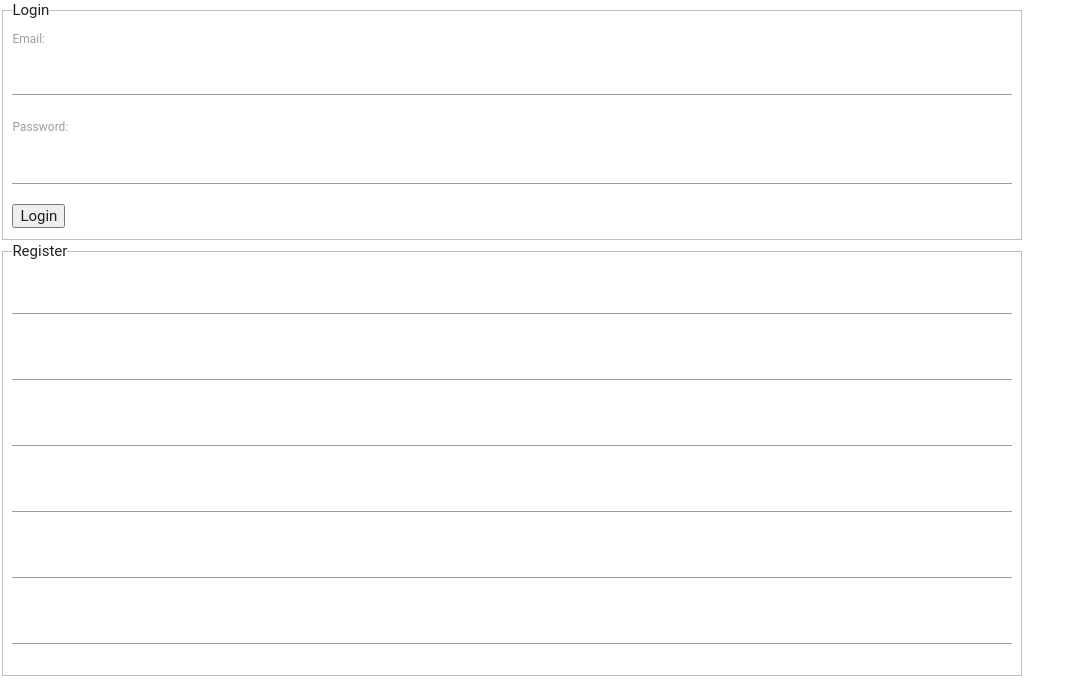
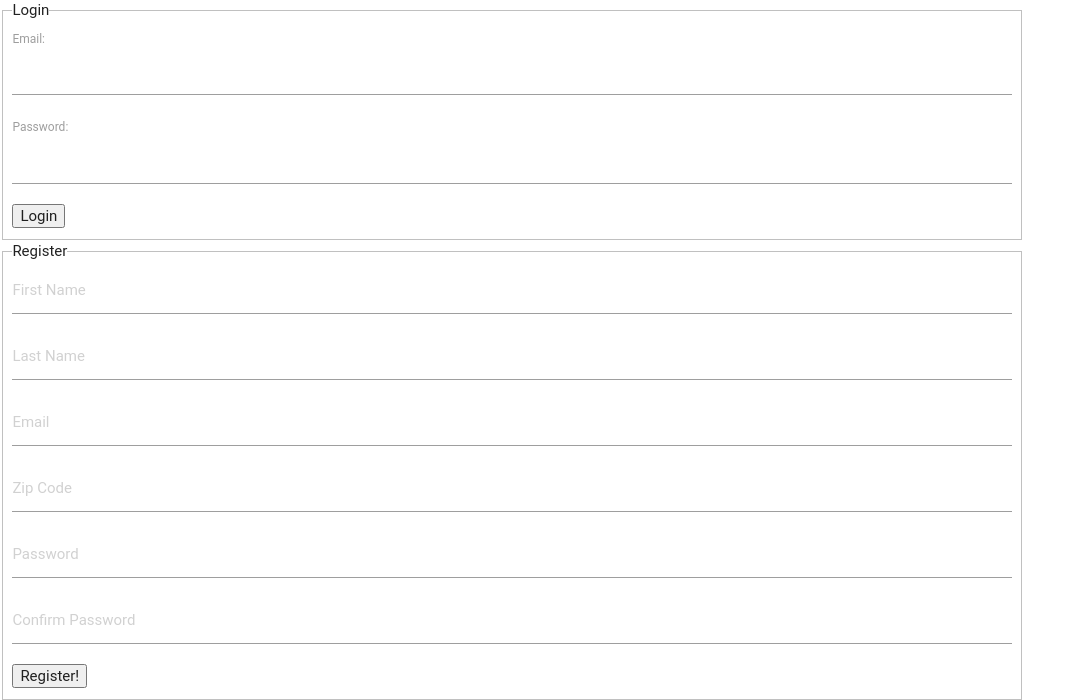
Before and after one commit to bobthewalrus/meetpup, a Django app: template login/apps/login_registration/templates/login_registration/success.html in a window 1280 px wide. Shown: the part 977-1677 px from the top of the page, without its empty margins (0-1083 px from the left). Before the commit the page ends 1653 px from the top, so only its background shows below. Run offline with Django 3.2, Linux system fonts and the light colour scheme; the template is opened without the code that fills it, so the values that code supplies are empty; parts of the project's set-up code (start-up, migrations or seed data) failed here and were passed over; some libraries are stand-ins or nearby versions; some web fonts are replaced.

Commit message:
fixed noob reg error

```diff
--- a/login/apps/login_registration/models.py
+++ b/login/apps/login_registration/models.py
@@ -19,13 +19,11 @@ class EventManager(models.Manager):
 class UserManager(models.Manager):
     def registervalidation(self, request):
         errors = self.validate_inputs(request)
-
         if len(errors) >0:
             return (False, errors)
         password = request.POST['password'].encode()
         pw_hash = bcrypt.hashpw(password, bcrypt.gensalt())
         print pw_hash
-
         user = self.create(firstname=request.POST['firstname'], lastname = request.POST['lastname'], email=request.POST['email'], pw_hash=pw_hash, zipcode = request.POST['zipcode'])
         print user.pw_hash
         return (True, user)
--- a/login/apps/login_registration/templates/login_registration/success.html
+++ b/login/apps/login_registration/templates/login_registration/success.html
@@ -124,7 +124,7 @@
     <div id="map"></div>
     <script src="https://maps.googleapis.com/maps/api/js?key=AIzaSyDfaj5Z9lfipt5fV4D3CNy6a2I-HLDIZg4&libraries=places&callback=initialize" async defer></script>
     <div class="form-div">
-      <form id="login" method='POST'>
+      <form action="login" id="login" method='POST'>
         <fieldset>
           <legend>Login</legend>
           {% csrf_token %}
@@ -135,20 +135,22 @@
       </form>
     </div>
     <div class="registration-form-div">
-      <form id="registration" action="index.html" method="post">
+      <form id="registration" action="registervalidate" method="post">
         <fieldset>
         <legend>Register</legend>
         {% csrf_token %}
-        <input type="text" name="firstname">
-        <input type="text" name="lastname" >
-        <input type="text" name="email" >
-        <input type="text" name="zipcode" >
-        <input type="password" name="password" >
-        <input type="password" name="confirm" >
+        <input placeholder="First Name" type="text" name="firstname">
+        <input placeholder="Last Name" type="text" name="lastname" >
+        <input placeholder="Email" type="text" name="email" >
+        <input placeholder="Zip Code" type="text" name="zipcode" >
+        <input placeholder="Password" type="password" name="password" >
+        <input placeholder="Confirm Password" type="password" name="passwordconf" >
+        <input type="submit" value="Register!" >
         </fieldset>
       </form>
     </div>
   </body>
-  <link rel="stylesheet" href="https://cdnjs.cloudflare.com/ajax/libs/materialize/0.98.0/css/materialize.min.css">
+  {% load staticfiles %}
+  <link rel="stylesheet" href="{% static 'login_registration/css/materialize.css' %}">
   <script src="https://cdnjs.cloudflare.com/ajax/libs/materialize/0.98.0/js/materialize.min.js"></script>
 </html>
```
Also changed, not shown: login/apps/login_registration/views.py (+8 -8 lines), login/db.sqlite3, 3 other files.
